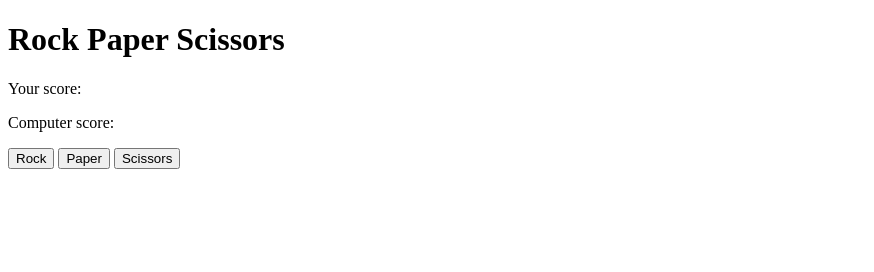
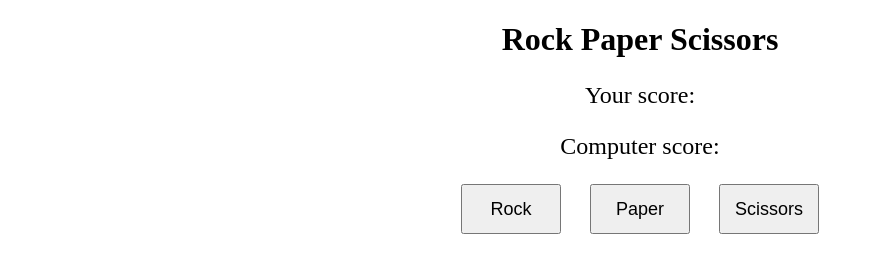
Before and after one commit to damiano-g/javascript, a plain HTML site: page rock-paper-scissors/index.html in a window 1280 px wide. Shown: the whole page, without its empty margins (0-874 px from the left). Drawn offline with Linux system fonts and the light colour scheme.

Commit message:
Basic styling added

```diff
--- a/rock-paper-scissors/index.html
+++ b/rock-paper-scissors/index.html
@@ -8,13 +8,15 @@
 </head>
 <body>
     <h1>Rock Paper Scissors</h1>
-    <div>
+    <div class="scores">
         <p>Your score: </p>
         <p>Computer score: </p>
     </div>
-    <button>Rock</button>
-    <button>Paper</button>
-    <button>Scissors</button>
+    <div class="buttons">
+        <button id="rock">Rock</button>
+        <button id="paper">Paper</button>
+        <button id="scissors">Scissors</button>
+    </div>
     <script src="script.js"></script>
 </body>
 </html>
--- a/rock-paper-scissors/style.css
+++ b/rock-paper-scissors/style.css
@@ -0,0 +1,19 @@
+h1,
+.scores,
+.buttons{
+    text-align: center;
+}
+
+p{
+    font-size: 24px;
+}
+
+button{
+    width: 100px;
+    height: 50px;
+    font-size: 18px;
+}
+
+#paper{
+    margin: auto 25px;
+}
```
